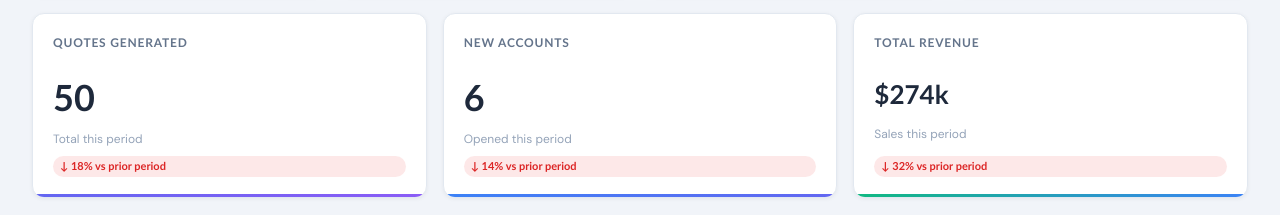
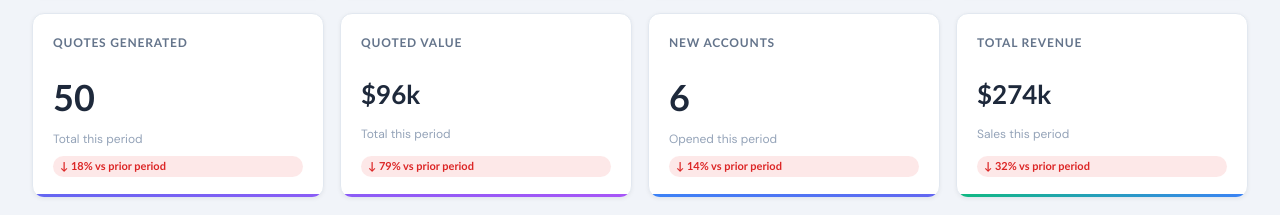
Before and after one commit to ai-build-agent/CRM-Overview, a plain HTML site: page index.html in a window 1280 px wide. Shown: the part 502-717 px from the top of the page. Drawn offline with nearby package versions, Linux system fonts and the light colour scheme.

Commit message:
Update index.html

```diff
--- a/index.html
+++ b/index.html
@@ -485,7 +485,7 @@
   .stat-row-2 {
     padding: 16px 32px 0;
     display: grid;
-    grid-template-columns: repeat(3, 1fr);
+    grid-template-columns: repeat(4, 1fr);
     gap: 16px;
   }
 
@@ -632,7 +632,7 @@
   /* RESPONSIVE */
   @media (max-width: 1100px) {
     .stat-row-1 { grid-template-columns: repeat(2, 1fr); }
-    .stat-row-2 { grid-template-columns: repeat(3, 1fr); }
+    .stat-row-2 { grid-template-columns: repeat(2, 1fr); }
     .chart-sales { grid-column: span 12; }
     .chart-pipeline { grid-column: span 12; }
     .chart-top5 { grid-column: span 6; }
@@ -843,6 +843,14 @@
     <div class="accent-line" style="background: linear-gradient(90deg, #6366f1, #8b5cf6)"></div>
   </div>
 
+  <div class="stat-card" style="animation-delay:0.23s">
+    <div class="card-title">Quoted Value</div>
+    <div class="stat-value" id="stat-quoted-value" style="font-size:26px">$1.2M</div>
+    <div class="stat-sub">Total this period</div>
+    <span class="stat-badge up">↑ 8% vs prior period</span>
+    <div class="accent-line" style="background: linear-gradient(90deg, #8b5cf6, #a855f7)"></div>
+  </div>
+
   <div class="stat-card" style="animation-delay:0.25s">
     <div class="card-title">New Accounts</div>
     <div class="stat-value" id="stat-accounts">23</div>
@@ -1152,6 +1160,7 @@ function buildMonthlyData() {
       completedTasks:   Math.round(20  + seededRnd(seed+200)  * 80),
       interactions:     Math.round(30  + seededRnd(seed+220)  * 150),
       quotes:           Math.round(10  + seededRnd(seed+250)  * 50),
+      quotedValue:      Math.round(80  + seededRnd(seed+275)  * 400),
       newAccounts:      Math.round(2   + seededRnd(seed+300)  * 15),
     };
   }
@@ -1213,6 +1222,10 @@ function getDateRange() {
   }
 
   return { start, end, label };
+}
+
+function formatRevenue(val) {
+  return val >= 1000 ? `$${(val / 1000).toFixed(1)}M` : `$${val}k`;
 }
 
 function formatDate(d) {
@@ -1542,8 +1555,7 @@ function renderDashboard() {
   const curRevenue   = sumData(start, end, 'revenue');
   const priorRevenue = sumData(prior.start, prior.end, 'revenue');
   const revPct       = pctChange(curRevenue, priorRevenue);
-  document.getElementById('stat-revenue').textContent =
-    curRevenue >= 1000 ? `$${(curRevenue/1000).toFixed(1)}M` : `$${curRevenue}k`;
+  document.getElementById('stat-revenue').textContent = formatRevenue(curRevenue);
   document.getElementById('stat-revenue').nextElementSibling.textContent = 'Sales this period';
   setStatBadge('stat-revenue', revPct, false);
 
@@ -1557,10 +1569,14 @@ function renderDashboard() {
   animateCount('stat-interactions', curInteractions);
   setStatBadge('stat-interactions', pctChange(curInteractions, priorInteractions), false);
 
-  const curQuotes   = sumData(start, end, 'quotes');
-  const priorQuotes = sumData(prior.start, prior.end, 'quotes');
+  const curQuotes      = sumData(start, end, 'quotes');
+  const priorQuotes    = sumData(prior.start, prior.end, 'quotes');
+  const curQuotedVal   = sumData(start, end, 'quotedValue');
+  const priorQuotedVal = sumData(prior.start, prior.end, 'quotedValue');
   animateCount('stat-quotes', curQuotes);
   setStatBadge('stat-quotes', pctChange(curQuotes, priorQuotes), false);
+  document.getElementById('stat-quoted-value').textContent = formatRevenue(curQuotedVal);
+  setStatBadge('stat-quoted-value', pctChange(curQuotedVal, priorQuotedVal), false);
 
   const curAccounts   = sumData(start, end, 'newAccounts');
   const priorAccounts = sumData(prior.start, prior.end, 'newAccounts');
```
